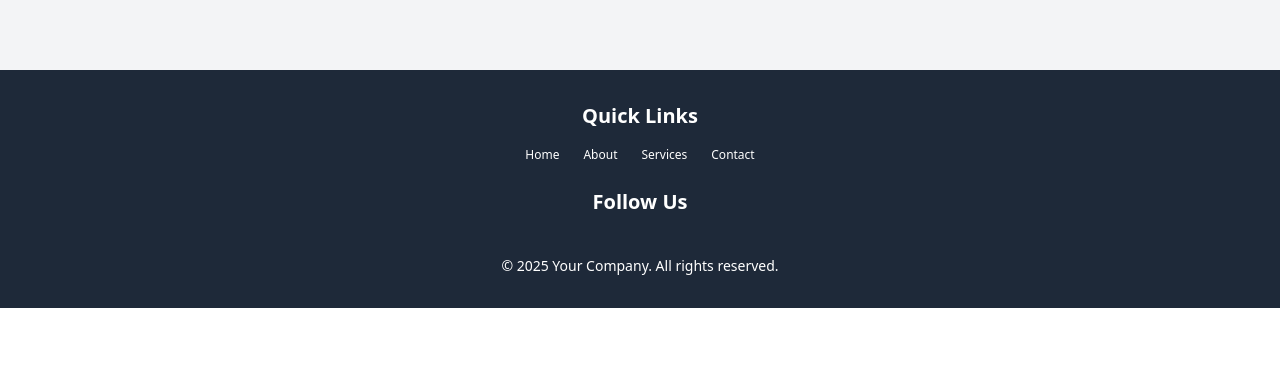
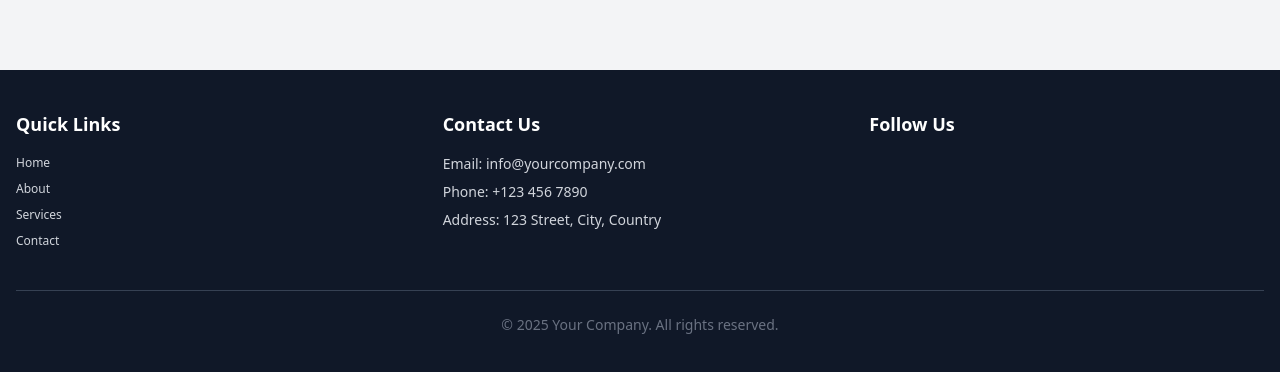
Before and after one commit to AnwarMohammadi2001/EasyCargo, a React (Vite) app: page / in a window 1280 px wide. Shown: the part 5874-6246 px from the top of the page. Before the commit the page ends 6182 px from the top, so only its background shows below. Built offline with nearby package versions, Linux system fonts and the light colour scheme; grey boxes are pictures that could not be loaded.

Commit message:
changes in footer

```diff
--- a/src/components/Footer.jsx
+++ b/src/components/Footer.jsx
@@ -2,78 +2,91 @@ import React from "react";
 
 const Footer = () => {
   return (
-    <footer className="bg-gray-800 text-white py-8">
-      <div className="container mx-auto text-center">
-
-        <div className="mb-6">
-          <h4 className="text-xl font-semibold mb-4">Quick Links</h4>
-          <ul className="flex justify-center space-x-6">
+    <footer className="bg-gray-900 text-gray-300 py-10 px-4">
+      <div className="max-w-7xl mx-auto grid grid-cols-1 md:grid-cols-3 gap-8 border-b border-gray-700 pb-10">
+        {/* Quick Links */}
+        <div>
+          <h4 className="text-lg font-semibold mb-4 text-white">Quick Links</h4>
+          <ul className="space-y-2">
             <li>
-              <a href="/" className="hover:text-blue-400">
+              <a href="/" className="hover:text-white transition-colors">
                 Home
               </a>
             </li>
             <li>
-              <a href="/about" className="hover:text-blue-400">
+              <a href="/about" className="hover:text-white transition-colors">
                 About
               </a>
             </li>
             <li>
-              <a href="/services" className="hover:text-blue-400">
+              <a
+                href="/services"
+                className="hover:text-white transition-colors"
+              >
                 Services
               </a>
             </li>
             <li>
-              <a href="/contact" className="hover:text-blue-400">
+              <a href="/contact" className="hover:text-white transition-colors">
                 Contact
               </a>
             </li>
           </ul>
         </div>
 
+        {/* Contact Info */}
+        <div>
+          <h4 className="text-lg font-semibold mb-4 text-white">Contact Us</h4>
+          <ul className="space-y-2 text-sm">
+            <li>Email: info@yourcompany.com</li>
+            <li>Phone: +123 456 7890</li>
+            <li>Address: 123 Street, City, Country</li>
+          </ul>
+        </div>
 
-        <div className="mb-6">
-          <h4 className="text-xl font-semibold mb-4">Follow Us</h4>
-          <div className="flex justify-center space-x-6">
+        {/* Social Media */}
+        <div>
+          <h4 className="text-lg font-semibold mb-4 text-white">Follow Us</h4>
+          <div className="flex space-x-4">
             <a
               href="https://facebook.com"
               target="_blank"
-              rel="noopener noreferrer"
-              className="hover:text-blue-400"
+              rel="noreferrer"
+              className="hover:text-blue-500"
             >
-              <i className="fab fa-facebook-f text-2xl"></i>
+              <i className="fab fa-facebook-f text-xl"></i>
             </a>
             <a
               href="https://twitter.com"
               target="_blank"
-              rel="noopener noreferrer"
-              className="hover:text-blue-400"
+              rel="noreferrer"
+              className="hover:text-sky-400"
             >
-              <i className="fab fa-twitter text-2xl"></i>
+              <i className="fab fa-twitter text-xl"></i>
             </a>
             <a
               href="https://linkedin.com"
               target="_blank"
-              rel="noopener noreferrer"
-              className="hover:text-blue-400"
+              rel="noreferrer"
+              className="hover:text-blue-300"
             >
-              <i className="fab fa-linkedin-in text-2xl"></i>
+              <i className="fab fa-linkedin-in text-xl"></i>
             </a>
             <a
               href="https://instagram.com"
               target="_blank"
-              rel="noopener noreferrer"
-              className="hover:text-blue-400"
+              rel="noreferrer"
+              className="hover:text-pink-400"
             >
-              <i className="fab fa-instagram text-2xl"></i>
+              <i className="fab fa-instagram text-xl"></i>
             </a>
           </div>
         </div>
+      </div>
 
-
-        <div className="text-sm">
-          <p>&copy; 2025 Your Company. All rights reserved.</p>
-        </div>
+      {/* Copyright */}
+      <div className="text-center text-sm text-gray-500 mt-6">
+        &copy; {new Date().getFullYear()} Your Company. All rights reserved.
       </div>
     </footer>
   );
```
